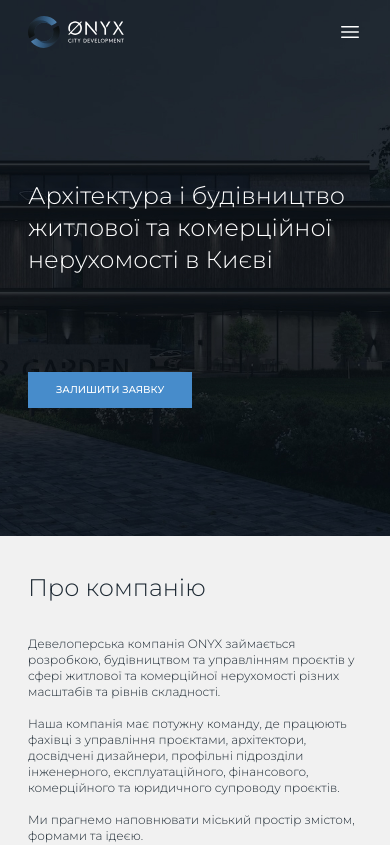
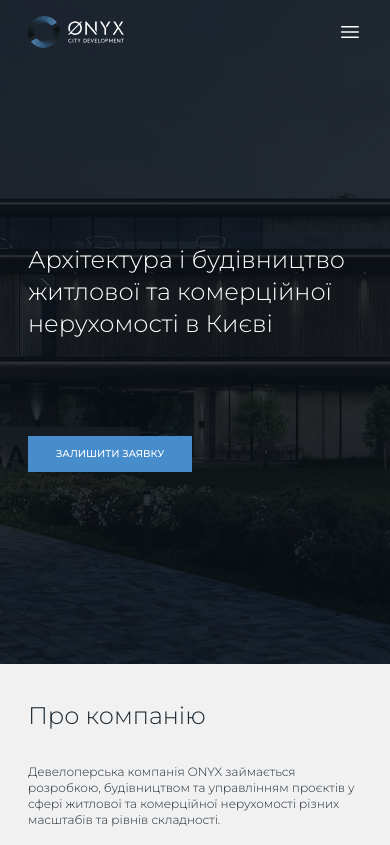
Before and after one commit to nikolaynizruhin/onyx, a Next.js app: page / in a window 390 px wide. Shown: the top 845 px of the page. Built offline with nearby package versions, Linux system fonts and the light colour scheme.

Commit message:
Update hero

```diff
--- a/components/hero.tsx
+++ b/components/hero.tsx
@@ -15,7 +15,7 @@ export default function Hero({ setOpen }: { setOpen: (isOpen: boolean) => void }
           height={800}
           className="absolute inset-0 -z-10 h-full w-full object-cover"
         />
-        <Container className="py-32 sm:py-48 md:py-56">
+        <Container className="py-48 md:py-56">
           <div className="max-w-[595px]">
             <h1 className="text-2xl md:text-[40px] lg:text-[45px] font-light leading-8 md:leading-[48px] lg:leading-[54px] text-white">
               Архітектура і будівництво житлової та комерційної нерухомості в Києві
```
